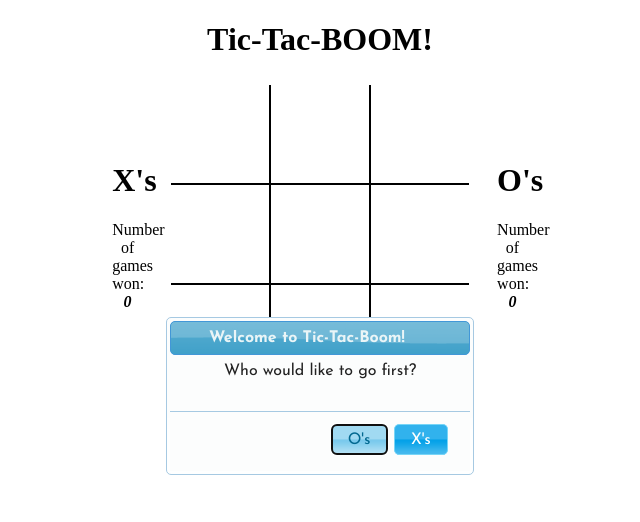
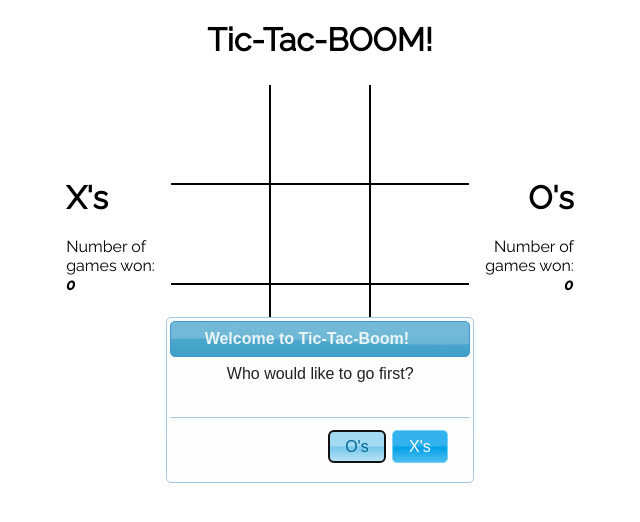
Before and after one commit to green6erry/tic-tac-boom, a plain HTML site: page index.html in a window 1280 px wide. Shown: the whole page, without its empty margins (320-960 px from the left). Drawn offline with nearby package versions, Linux system fonts and the light colour scheme.

Commit message:
User Sides formatting
Made it so they were in the center.

```diff
--- a/css/style.css
+++ b/css/style.css
@@ -5,6 +5,7 @@ body, table {
 	outline: 0px;
 	border: 0px;
 	border-spacing: 0px;
+	font-family: 'Raleway', sans-serif;
 	/*outline: 1px green dotted;*/
 }
 
@@ -32,7 +33,7 @@ body, table {
 }
 
 .ex{
-	background:  url(../images/ex.png);
+	background:  url(../images/ex.png) center no-repeat;
 	background-size: contain;
 }
 
@@ -43,13 +44,16 @@ body, table {
 }
 
 #side-ex, #side-oh {
-	padding: 5%;
-
+	padding: .7em;
+	overflow: auto;
 
 }
+#side-oh {text-align: right}
+#side-ex {text-align: left}
 
 .no-close .ui-dialog-titlebar-close {
   display: none;
+  text-align: center;
 }
 
 /*board cell borders*/
--- a/index.html
+++ b/index.html
@@ -3,7 +3,7 @@
 <head>
 	<meta charset="UTF-8">
 	<title>Tic-Tac-BOOM!</title>
-	<link href='https://fonts.googleapis.com/css?family=Josefin+Sans:400,700,400italic,700italic' rel='stylesheet' type='text/css'>
+	<link href='https://fonts.googleapis.com/css?family=Raleway:400,700italic,400italic' rel='stylesheet' type='text/css'>
 	<link rel="stylesheet" type="text/css" href="css/style.css">
 	<link rel="stylesheet" type="text/css" href="js/jquery-ui-1.11.4.custom/jquery-ui.css">
 	<link rel="stylesheet" type="text/css" href="js/jquery-ui-1.11.4.custom/jquery-ui.structure.css">
```
